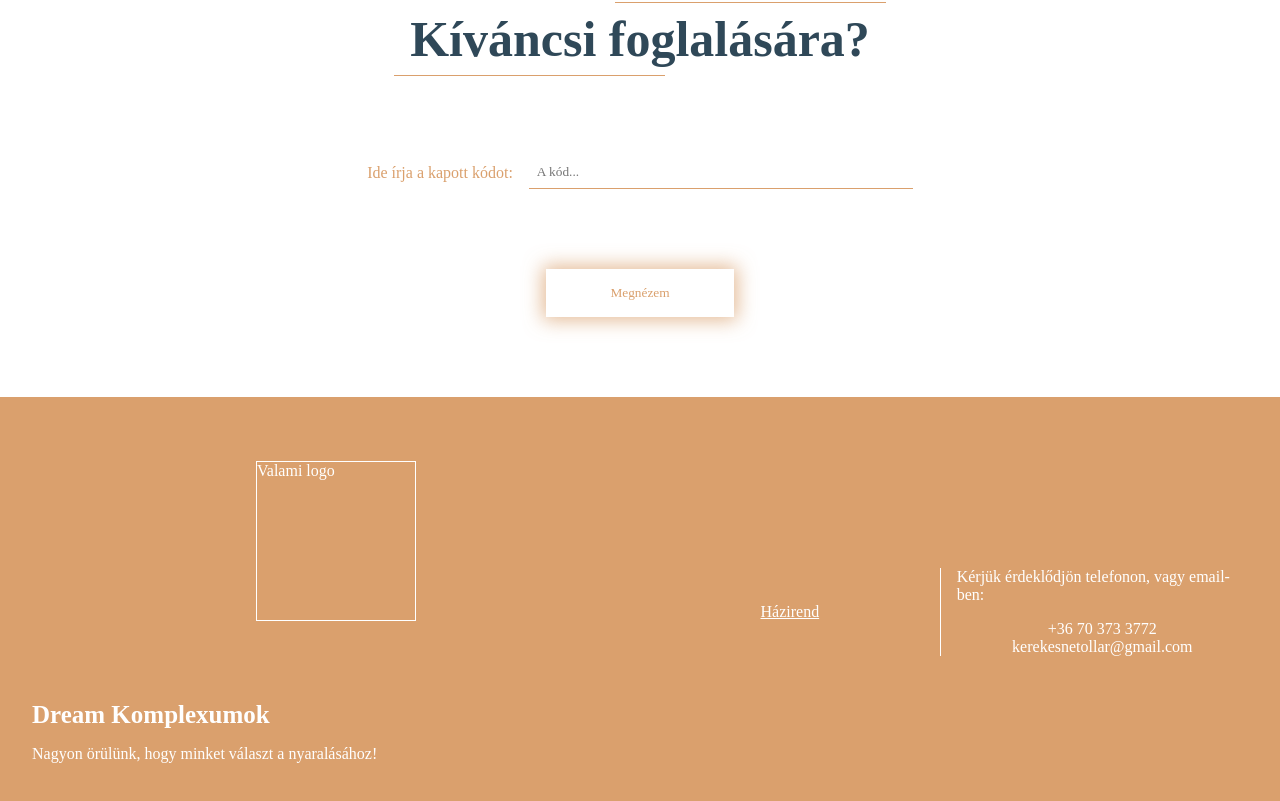
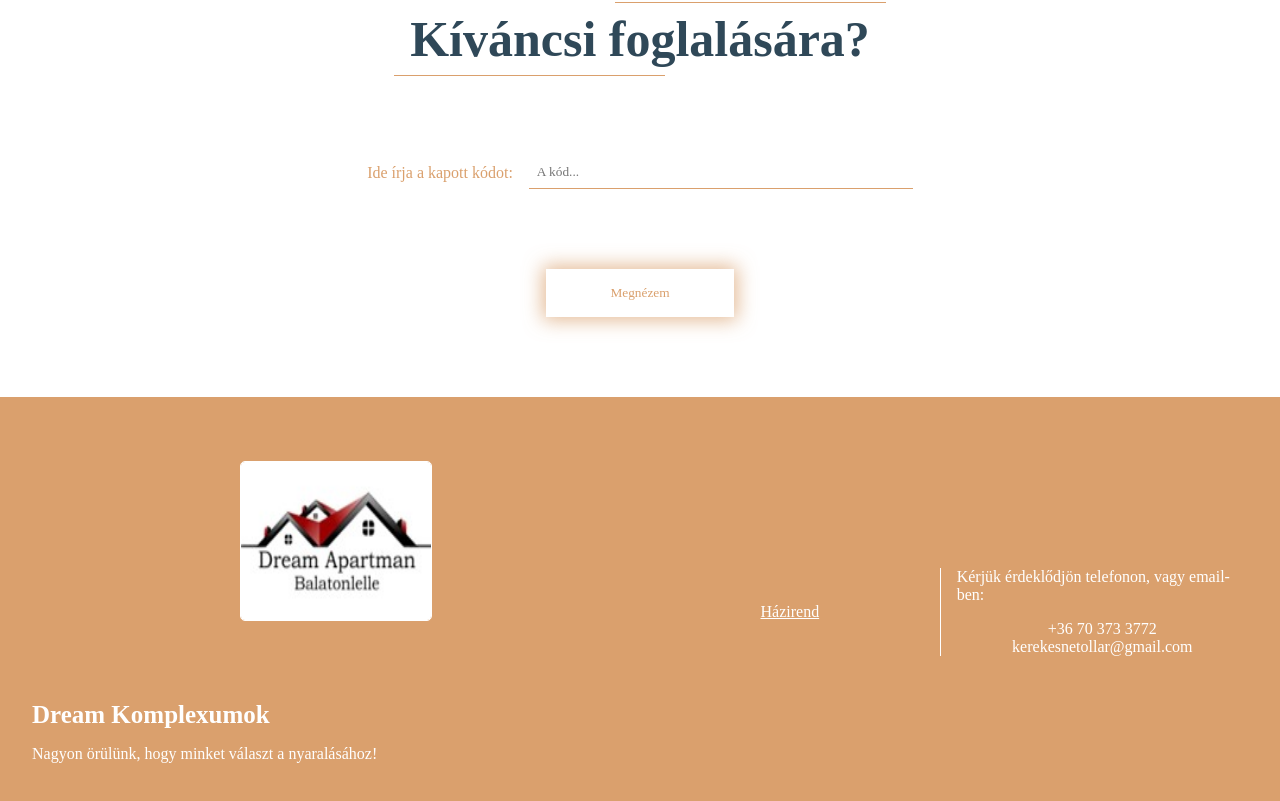
Before and after one commit to palyikris/dreamcomplex, a Next.js app: page / in a window 1280 px wide. Shown: the part 2764-3565 px from the top of the page. Built offline with nearby package versions, Linux system fonts and the light colour scheme; a web font is replaced by a local one.

Commit message:
doc download done icon displayed

```diff
--- a/components/footer/page.js
+++ b/components/footer/page.js
@@ -1,11 +1,18 @@
 import { SocialIcon } from "react-social-icons";
 import styles from "./page.module.css";
+import Image from "next/image";
 
 export default function Footer() {
   return (
     <div className={styles.footer}>
       <div className={styles.logoContainer}>
-        <div className={styles.logo}>Valami logo</div>
+        <Image
+          src={"/icon.jpg"}
+          alt="Dream Komplexum icon"
+          width={200}
+          height={150}
+          className={styles.logo}
+        />
         <div className={styles.logoDescription}>
           <h1>Dream Komplexumok</h1>
           <p>Nagyon örülünk, hogy minket választ a nyaralásához!</p>
@@ -13,7 +20,9 @@ export default function Footer() {
       </div>
       <div className={styles.else}>
         <div className={styles.documents}>
-          <a href="/public/hazirend.docx">Házirend</a>
+          <a href="/hazirend.docx" download={true}>
+            Házirend
+          </a>
         </div>
         <div className={styles.social}>
           <p>Kérjük érdeklődjön telefonon, vagy email-ben:</p>
--- a/components/footer/page.module.css
+++ b/components/footer/page.module.css
@@ -17,9 +17,10 @@
   flex-direction: column;
 }
 .footer .logoContainer .logo {
-  width: 10rem;
+  width: 12rem;
   height: 10rem;
   border: 1px solid white;
+  border-radius: 5px;
 }
 .footer .logoContainer .logoDescription {
   display: flex;
--- a/components/footer/page.module.scss
+++ b/components/footer/page.module.scss
@@ -11,9 +11,10 @@
     @include centerDiv(column);
 
     .logo {
-      width: 10rem;
+      width: 12rem;
       height: 10rem;
       border: 1px solid white;
+      border-radius: 5px;
     }
 
     .logoDescription {
```
Also changed, not shown: public/icon.jpg (added), 1 other file (tests, documents, lock files or other folders).
